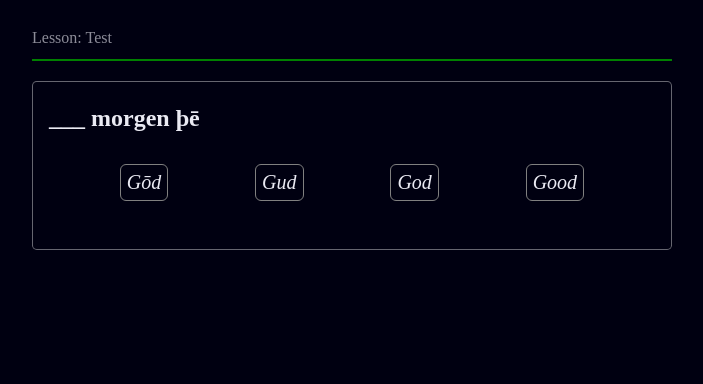
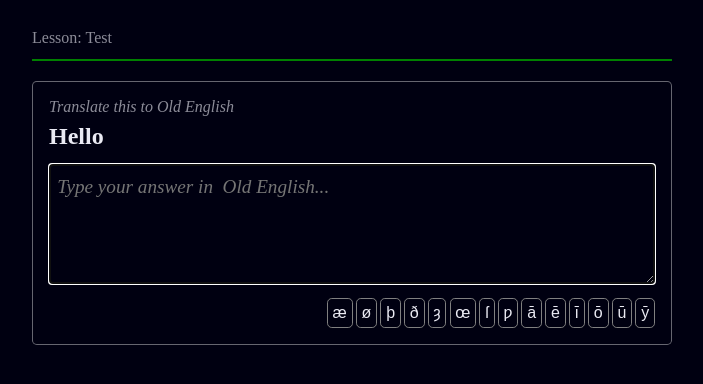
Before and after one commit to leegee/learning-oe, a React (Vite) app: page / in a window 1280 px wide. Both pictures are taken after a click on the button "Begin". Shown: the top 384 px of the page, without its empty margins (288-991 px from the left). Built offline with nearby package versions, Linux system fonts and the light colour scheme; a web font is replaced by a local one.

Commit message:
Fit to screen, instructions

```diff
--- a/app.config.json
+++ b/app.config.json
@@ -30,6 +30,8 @@
                 "incorrect_answer_count": "",
                 "incorrect_answer_count_alt": "Incorrect answers",
                 "in_lang_how_do_you_say": "In {{lang}}, how do you say ...",
+                "translate_to_lang": "Translate this to {{lang}}",
+                "fill_in_the_blanks": "Fill in the blanks",
                 "all_lessons_done": "All lessons completed!",
                 "course_progress": "Course progress",
                 "lesson_progress": "Lesson progress",
@@ -55,6 +57,8 @@
                 "incorrect_answer_count": "",
                 "incorrect_answer_count_alt": "Unriht andwyrda",
                 "in_lang_how_do_you_say": "On {{lang}}, hū sprecst þū ... ",
+                "translate_to_lang": "Weorc þis on {{lang}}",
+                "fill_in_the_blanks": "Fyll þā holu",
                 "all_lessons_done": "Eall lār geendod",
                 "course_progress": "Course",
                 "lesson_progress": "lār",
--- a/lessons.json
+++ b/lessons.json
@@ -3,27 +3,10 @@
         "title": "Test",
         "cards": [
             {
-                "class": "blanks",
+                "class": "writing",
                 "qlang": "default",
-                "question": "___ morgen þē",
-                "words": [
-                    {
-                        "word": "Gōd",
-                        "correct": true
-                    },
-                    {
-                        "word": "Gud",
-                        "correct": false
-                    },
-                    {
-                        "word": "Good",
-                        "correct": false
-                    },
-                    {
-                        "word": "God",
-                        "correct": false
-                    }
-                ]
+                "question": "Hello",
+                "answer": "Hāl"
             }
         ]
     },
--- a/src/components/cards/BlanksCard.css
+++ b/src/components/cards/BlanksCard.css
@@ -1,8 +1,16 @@
+.blanks-card h3 {
+    margin: 1em 0;
+}
+
+.blanks-card h4 {
+    margin-bottom: 1em;
+}
+
 .blanks-card .word-options {
     display: flex;
     justify-content: space-evenly;
     gap: 1em;
-    margin: 2em 0;
+    margin-top: 2em;
 }
 
 .blanks-card button.word-option {
--- a/src/components/cards/BlanksCard.tsx
+++ b/src/components/cards/BlanksCard.tsx
@@ -85,7 +85,10 @@ const BlanksCard = ({ card, onIncorrect, onComplete }: BlanksCardProps) => {
     return (
         <>
             <section className="card blanks-card">
+
+                <h4 lang={langs.q}>{t('fill_in_the_blanks')}</h4>
                 <h3 lang={langs.q}>{currentSentence}</h3>
+
                 <div className="word-options">
                     {shuffledWords.map((word, index) => {
                         const isSelected = selectedWords.includes(word);
--- a/src/components/cards/WritingCard.css
+++ b/src/components/cards/WritingCard.css
@@ -9,9 +9,14 @@
 
 .writing-card .letter-buttons {
     display: flex;
+    flex-wrap: wrap;
     justify-content: flex-end;
     gap: 0.2em;
     margin-top: 0.6em;
+}
+
+.writing-card .letter-buttons button {
+    font-size: 1em;
 }
 
 .writing-card textarea::placeholder {
--- a/src/components/cards/WritingCard.tsx
+++ b/src/components/cards/WritingCard.tsx
@@ -74,7 +74,10 @@ const WritingCard = ({ card, onIncorrect, onComplete }: WritingCardProps) => {
     return (
         <>
             <section className='card writing-card'>
+
+                <h4>{t('translate_to_lang', { lang: t(langs.a) })}</h4>
                 <h3 lang={langs.q}>{card.question}</h3>
+
                 <textarea
                     className='answer'
                     placeholder={t('type_in') + ' ' + t(langs.a) + '...'}
@@ -98,12 +101,14 @@ const WritingCard = ({ card, onIncorrect, onComplete }: WritingCardProps) => {
                 </div>}
             </section>
 
+            {userInput.length > 0 &&
                 <button
                     className={isCorrect ? 'next-button' : 'try-again-button'}
                     onClick={handleNextClick}
                 >
                     {isCorrect === false ? t('try_again') : t('next')}
                 </button>
+            }
         </>
     );
 };
```
Also changed, not shown: 1 other file (tests, documents, lock files or other folders). Lines whose indentation alone changed are shown as unchanged.
